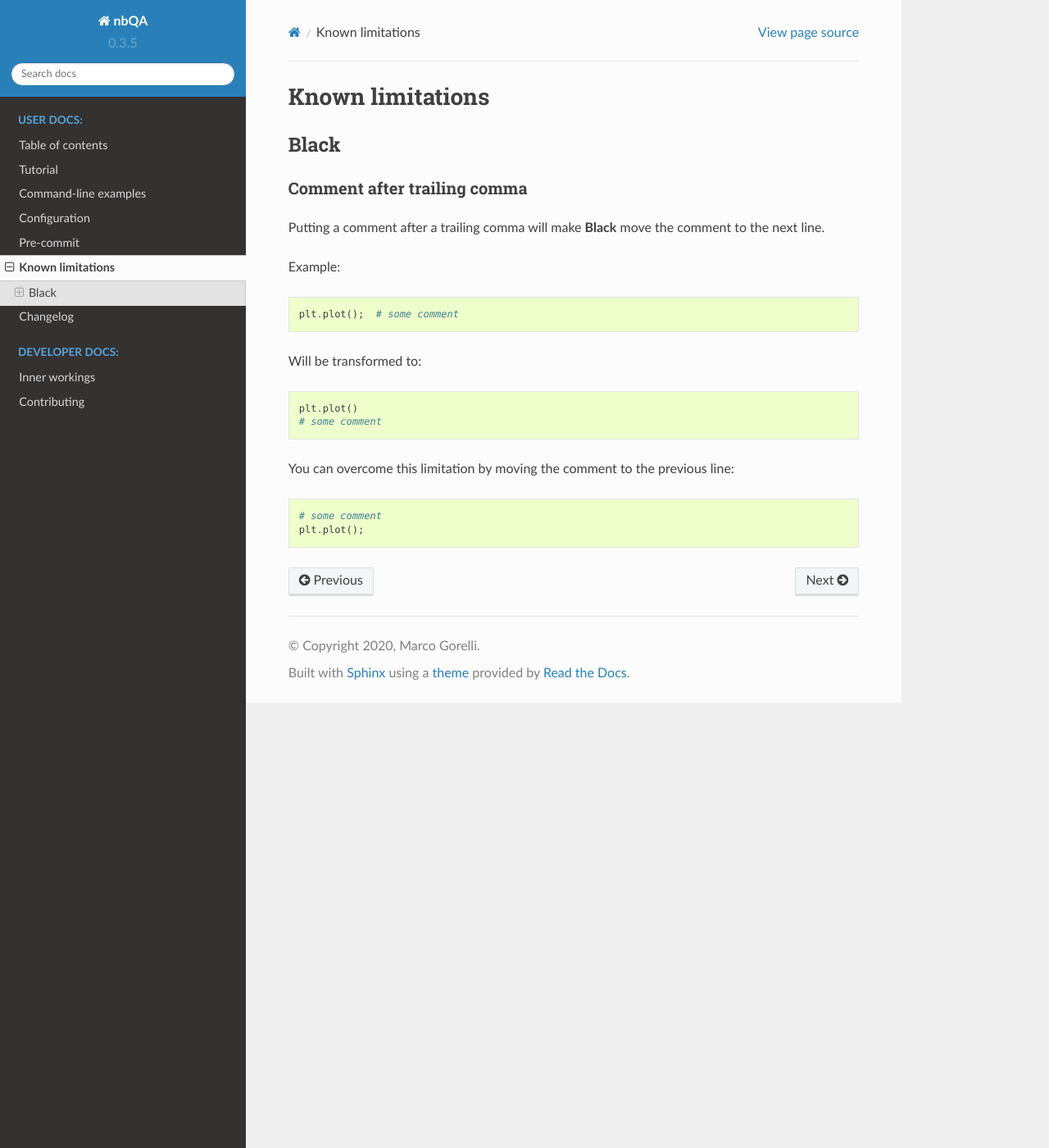
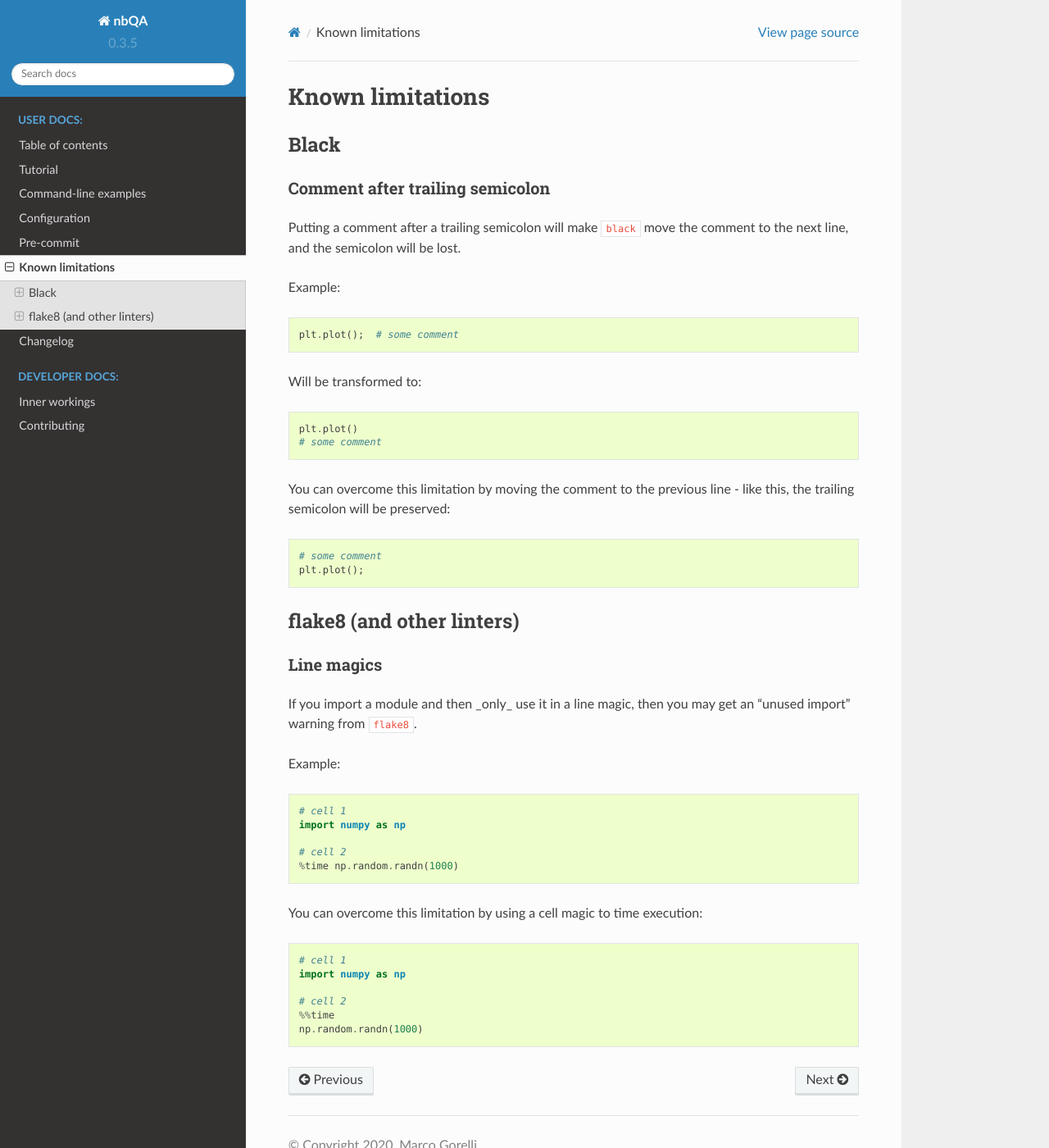
Before and after one commit to nbQA-dev/nbQA, a Sphinx documentation site: the page built from docs/known-limitations.rst, in a window 1280 px wide and 1400 px high. Shown: the whole window at 82% size. Built offline with Sphinx 7.4.7 and the Read the Docs theme 2.0.0, drawn with Linux system fonts in a browser that asks for light colours.

Commit message:
fix known limitations

```diff
--- a/docs/known-limitations.rst
+++ b/docs/known-limitations.rst
@@ -5,11 +5,11 @@
 Black
 -----
 
-Comment after trailing comma
-~~~~~~~~~~~~~~~~~~~~~~~~~~~~
+Comment after trailing semicolon
+~~~~~~~~~~~~~~~~~~~~~~~~~~~~~~~~
 
-Putting a comment after a trailing comma will make **Black** move the comment to the
-next line.
+Putting a comment after a trailing semicolon will make ``black`` move the comment to the
+next line, and the semicolon will be lost.
 
 Example:
 
@@ -25,9 +25,40 @@
     plt.plot()
     # some comment
 
-You can overcome this limitation by moving the comment to the previous line:
+You can overcome this limitation by moving the comment to the previous line - like this,
+the trailing semicolon will be preserved:
 
 .. code:: python
 
     # some comment
     plt.plot();
+
+flake8 (and other linters)
+--------------------------
+
+Line magics
+~~~~~~~~~~~
+
+If you import a module and then _only_ use it in a line magic, then you may get an "unused import"
+warning from ``flake8``.
+
+Example:
+
+.. code:: python
+
+    # cell 1
+    import numpy as np
+
+    # cell 2
+    %time np.random.randn(1000)
+
+You can overcome this limitation by using a cell magic to time execution:
+
+.. code:: python
+
+    # cell 1
+    import numpy as np
+
+    # cell 2
+    %%time
+    np.random.randn(1000)
```
Also changed, not shown: README.md (+6 -1 lines), .pre-commit-config.yaml.
